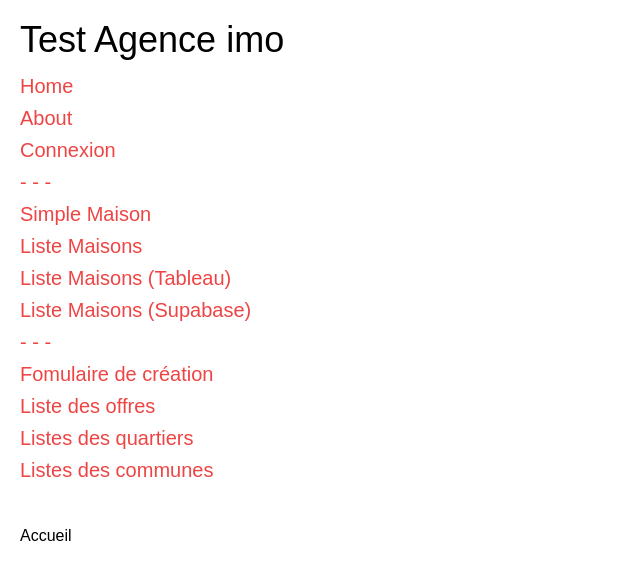
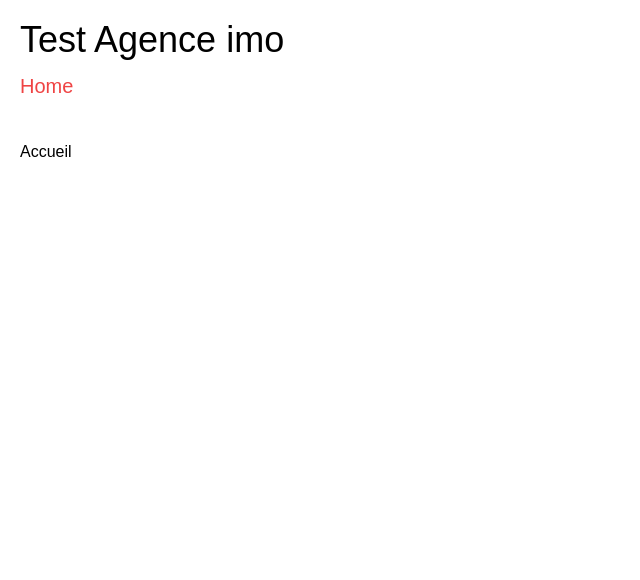
Before and after one commit to MMI-NFC-DEV-2022/configurateur-NinoDaSilva, a Vue app: page / in a window 1280 px wide. Shown: the top 580 px of the page, without its empty margins (0-640 px from the left). Built offline with nearby package versions, Linux system fonts and the light colour scheme; what @formkit/vue would draw is missing.

Commit message:
create SvgProfil

```diff
--- a/src/App.vue
+++ b/src/App.vue
@@ -8,18 +8,6 @@ import { RouterLink, RouterView } from 'vue-router'
 
     <nav class="pb-10 *:text-red-500 *:text-xl flex flex-col *:pt-1 menu">
       <RouterLink to="/">Home</RouterLink>
-      <RouterLink to="/about">About</RouterLink>
-      <RouterLink to="/ConnexionPage">Connexion</RouterLink>
-      <span>- - -</span>
-      <RouterLink to="/simple">Simple Maison</RouterLink>
-      <RouterLink to="/liste">Liste Maisons</RouterLink>
-      <RouterLink to="/liste-fetch">Liste Maisons (Tableau)</RouterLink>
-      <RouterLink to="/liste-supabase">Liste Maisons (Supabase)</RouterLink>
-      <span>- - -</span>
-      <RouterLink to="/maisons/edit/FormkitPage">Fomulaire de création</RouterLink>
-      <RouterLink to="/maisons/edit/">Liste des offres</RouterLink>
-      <RouterLink to="/quartiers">Listes des quartiers</RouterLink>
-      <RouterLink to="/communes">Listes des communes</RouterLink>
     </nav>
   </header>
 
--- /dev/null
+++ b/src/components/SvgProfil.vue
@@ -0,0 +1,18 @@
+<script setup lang="ts">
+import type { ChaussureSvg } from '@/types-svg';
+
+withDefaults(defineProps<ChaussureSvg>(), {
+  semelle: 'black',
+  empeigne: 'black',
+  pointe: 'black',
+  oeillet: 'black',
+  bande: 'black',
+  languette: 'black',
+  lacet: 'black',
+  trimestre: 'black',
+});
+</script>
+
+<template>
+
+</template>
--- a/src/pages/index.vue
+++ b/src/pages/index.vue
@@ -1,7 +1,11 @@
-<script setup lang="ts"></script>
+<script setup lang="ts">
+import SvgProfil from '@/components/SvgProfil.vue';
+
+</script>
 
 <template>
   <main>
     <h1>Accueil</h1>
+    <SvgProfil />
   </main>
 </template>
```
